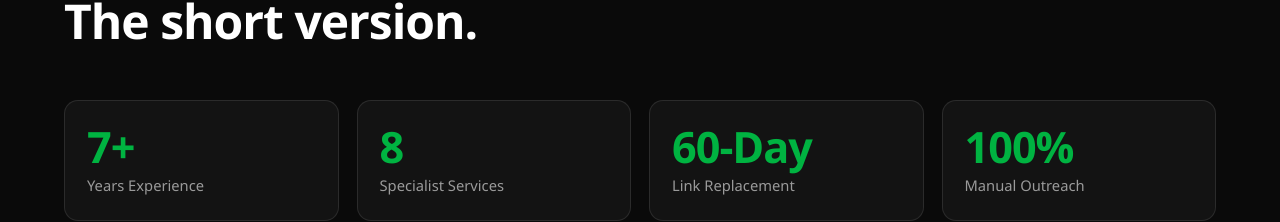
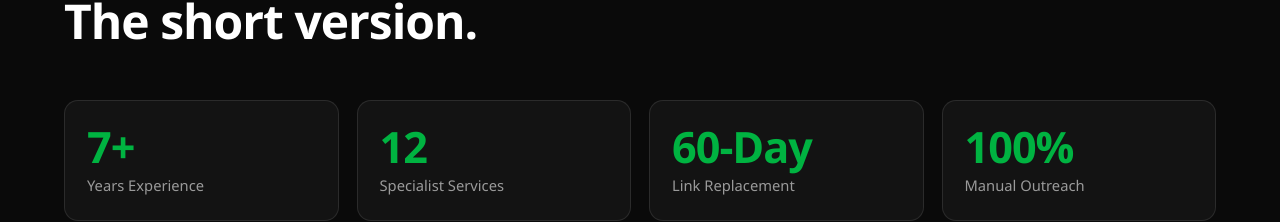
Before and after one commit to khuwalidkhalid-bot/seodilated, a Next.js app: page /about in a window 1280 px wide. Shown: the part 3660-3882 px from the top of the page. Built offline with nearby package versions, Linux system fonts and the light colour scheme; no server answers; the database is empty.

Commit message:
Update specialist services count to 12

```diff
--- a/app/about/page.tsx
+++ b/app/about/page.tsx
@@ -89,7 +89,7 @@ const principles = [
 
 const stats = [
   { num: "7+", lbl: "Years Experience" },
-  { num: "8", lbl: "Specialist Services" },
+  { num: "12", lbl: "Specialist Services" },
   { num: "60-Day", lbl: "Link Replacement" },
   { num: "100%", lbl: "Manual Outreach" },
 ];
```
